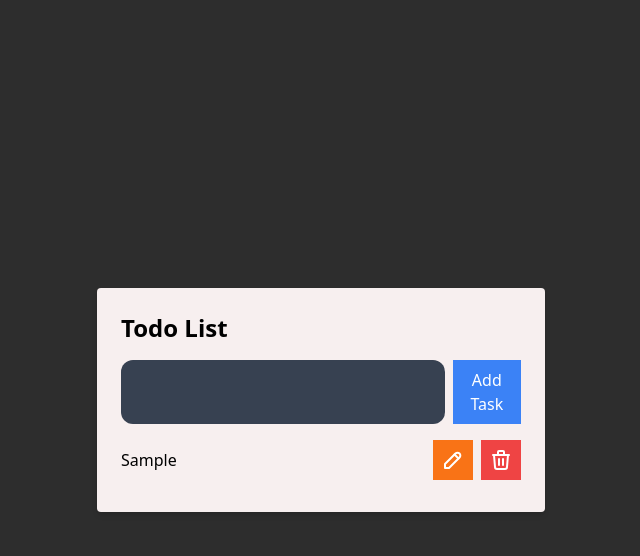
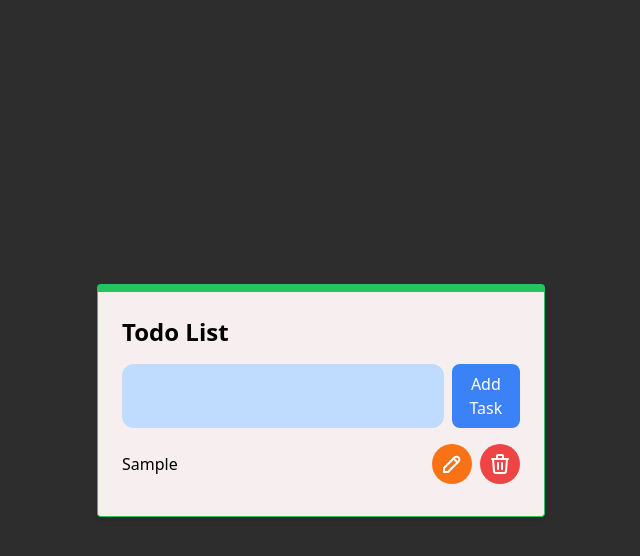
Before and after one commit to MartinUrbanoDev/React, a React (Vite) app: page / in a window 1280 px wide. Both pictures are taken after typing "Sample" into the empty fields and a click on the button "Add Task". Shown: the top 556 px of the page, without its empty margins (319-959 px from the left). Built offline with nearby package versions, Linux system fonts and the light colour scheme.

Commit message:
new style buttons

```diff
--- a/src/App.jsx
+++ b/src/App.jsx
@@ -40,18 +40,18 @@ function App() {
 
   return (
     <div className="min-h-screen bg-[#2D2D2D] flex items-center justify-center">
-      <div className="bg-[#f7efef] p-6 rounded shadow-md w-full max-w-md">
+      <div className="bg-[#f7efef] p-6 rounded shadow-md w-full max-w-md border-8 border-b border-r border-l border-green-500">
         <h1 className="text-2xl font-bold mb-4">Todo List</h1>
         <div className="flex mb-4">
           <input
             type="text"
-            className="focus:shadow-lg focus:shadow-blue-400 pl-12 w-full py-4 bg-gray-700 rounded-xl outline-none transition-all duration-300 ease-in-out"
+            className="focus:shadow-md focus:shadow-blue-400 pl-12 w-full py-4 bg-blue-200 rounded-xl outline-none transition-all duration-300 ease-in-out"
             value={newTask}
             onChange={(e) => setNewTask(e.target.value)}
             onKeyDown={handleKeyDown}
           />
           <button
-            className="bg-blue-500 text-white p-2 ml-2"
+            className="bg-blue-500 text-white p-2 ml-2 rounded-lg transition transform active:scale-95"
             onClick={editingTask ? handleEditTask : handleAddTask}
           >
             {editingTask ? 'Edit Task' : 'Add Task'}
@@ -63,13 +63,13 @@ function App() {
               <span>{task.text}</span>
               <div>
                 <button
-                  className="bg-orange-500 text-white p-2 mr-2"
+                  className="bg-orange-500 text-white p-2 mr-2 rounded-full transition transform active:scale-90"
                   onClick={() => handleStartEditingTask(task)}
                 >
                   <EditInput />
                 </button>
                 <button
-                  className="bg-red-500 text-white p-2"
+                  className="bg-red-500 text-white p-2 rounded-full transition transform active:scale-90"
                   onClick={() => handleDeleteTask(task.id)}
                 >
                   <Trash />
```
